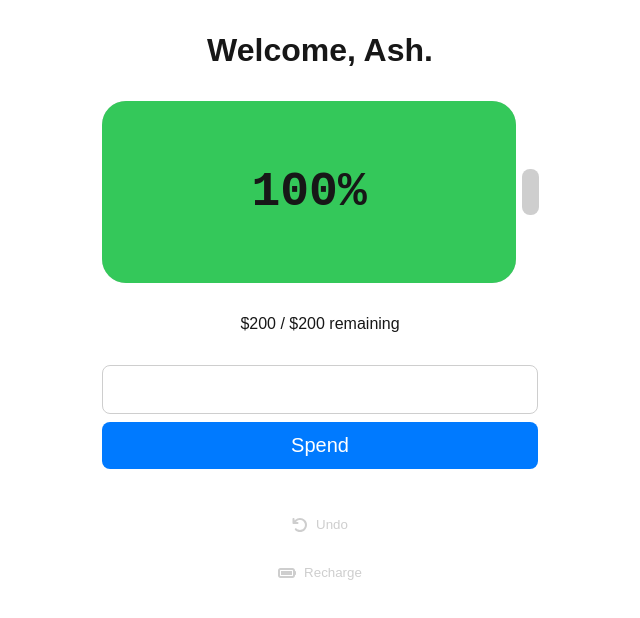
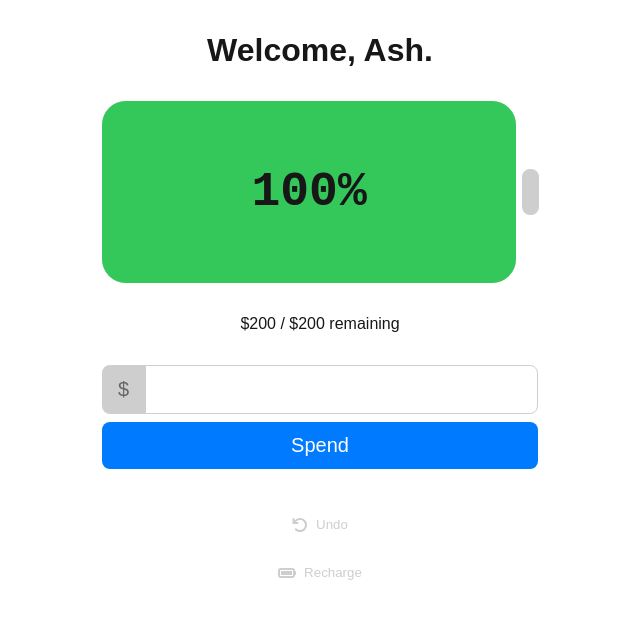
Before and after one commit to APJohns/budget-battery, a Next.js app: page / in a window 1280 px wide. Shown: the top 618 px of the page, without its empty margins (320-960 px from the left). Built offline with nearby package versions, Linux system fonts and the light colour scheme.

Commit message:
add currency symbol to input

```diff
--- a/app/page.module.css
+++ b/app/page.module.css
@@ -12,25 +12,47 @@
   display: grid;
   grid-template-columns: 1fr;
   gap: 0.5rem;
+  font-size: 1.25rem;
 
   & input,
   & button {
-    padding: 0.75rem 1rem;
-    border-radius: 8px;
-    font-size: 1.25rem;
+    font-size: 1em;
   }
 
   & input {
     border: 1px solid var(--battery-background);
     width: 100%;
-    text-align: center;
   }
 
   & button {
+    border-radius: 8px;
     border: 0;
+    padding: 0.75rem 1rem;
     color: white;
     background: var(--action-primary);
   }
+}
+
+.comboInput {
+  display: flex;
+}
+
+.comboInputPrefix,
+.comboInputField {
+  padding: 0.75rem 1rem;
+}
+
+.comboInputPrefix {
+  display: flex;
+  align-items: center;
+  justify-content: center;
+  color: #666;
+  background: var(--battery-background);
+  border-radius: 8px 0 0 8px;
+}
+
+.comboInputField {
+  border-radius: 0 8px 8px 0;
 }
 
 .controls {
--- a/app/page.tsx
+++ b/app/page.tsx
@@ -1,4 +1,7 @@
 'use client';
+
+// TODO: Internationalize currency
+// TODO: Use a better font
 
 import Battery from '@/components/battery';
 import styles from './page.module.css';
@@ -88,7 +91,17 @@ export default function Home() {
       <form className={styles.spendForm} onSubmit={addMoney}>
         <label className={styles.addMoney}>
           <span className="visually-hidden">Add money</span>
-          <input ref={inputRef} type="text" inputMode="numeric" value={inputValue} onChange={handleInput} />
+          <div className={styles.comboInput}>
+            <div className={styles.comboInputPrefix}>$</div>
+            <input
+              ref={inputRef}
+              type="text"
+              inputMode="numeric"
+              className={styles.comboInputField}
+              value={inputValue}
+              onChange={handleInput}
+            />
+          </div>
         </label>
         <button type="submit">Spend</button>
       </form>
```
